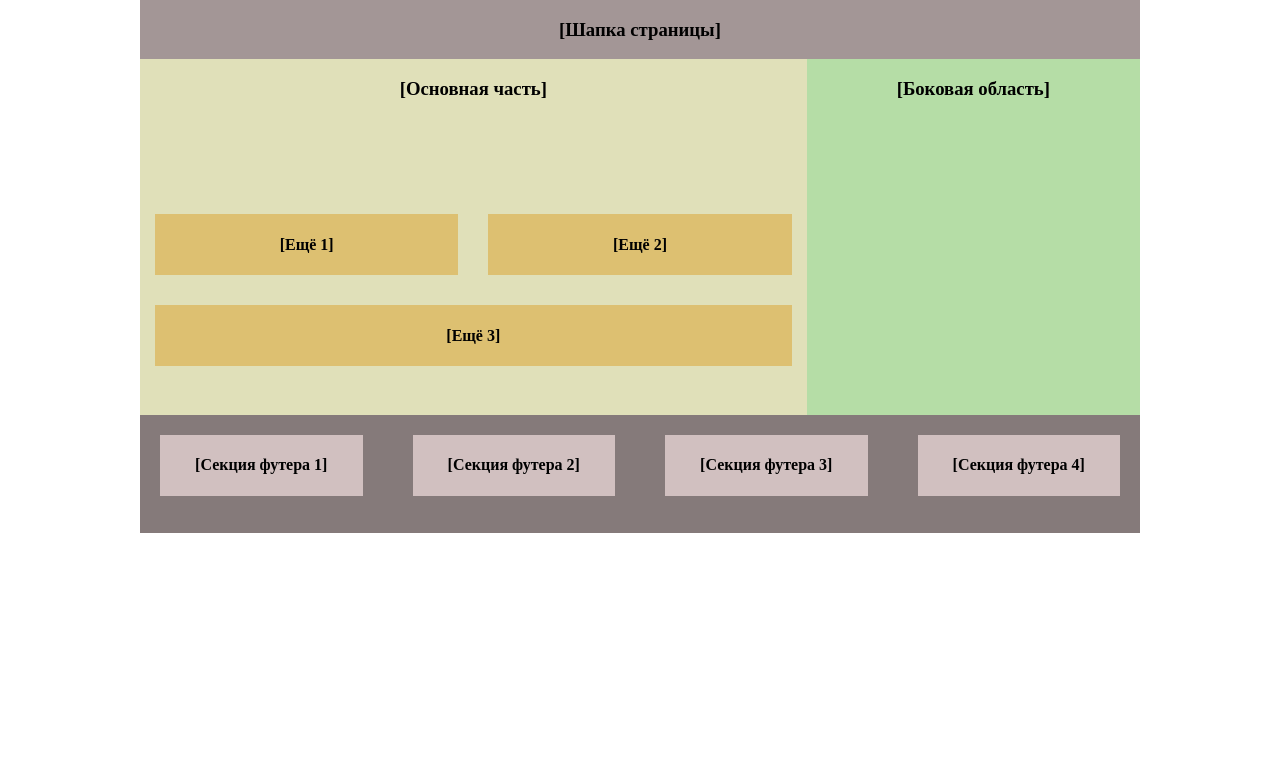
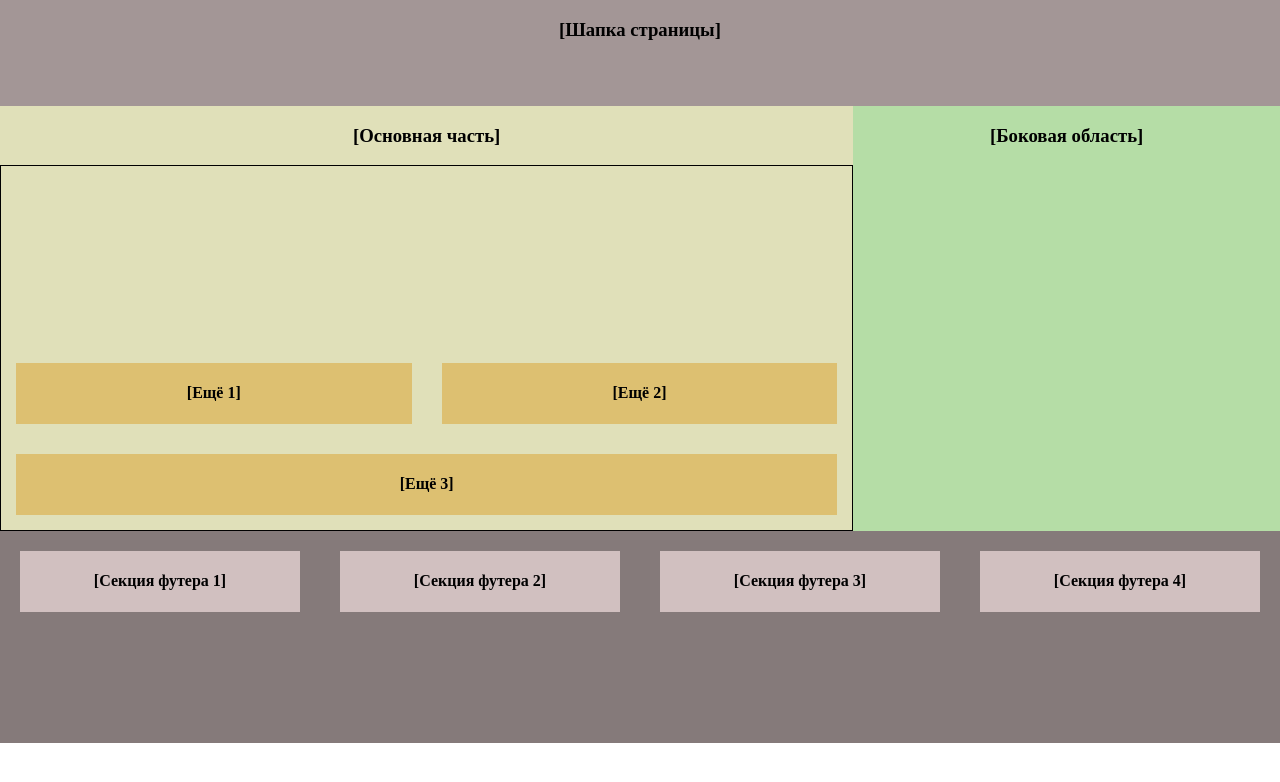
Before and after one commit to zvezdynya/week6_exercise2, a plain HTML site: page index.html in a window 1280 px wide. Drawn offline with Linux system fonts and the light colour scheme.

Commit message:
commit(25/02/2022)

```diff
--- a/assets/css/style.css
+++ b/assets/css/style.css
@@ -1,12 +1,12 @@
 .container {
     display: grid;
     grid-template-columns: 4fr 2fr;
-    grid-template-rows: 1fr 3fr 3fr 2fr;
+    grid-template-rows: 1fr 2fr 2fr 2fr;
     grid-template-areas: "hd hd"
         "cnt sdb"
         "cnt sdb"
         "ftr ftr";
-    max-width: 1000px;
+    max-width: 1400px;
     margin: auto;
     overflow: hidden;
 }
@@ -24,10 +24,11 @@
 }
 
 .article {
+    display: grid;
+    grid-template-columns: repeat(2, 1fr);
+    grid-template-rows: repeat(4, 1fr);
     grid-area: 3/1/4/2;
-    display: grid;
-    margin-top: 15%;
-    margin-bottom: 5%;
+    border: 1px solid black;
 }
 
 .more_1,
@@ -39,15 +40,15 @@
 }
 
 .more_1 {
-    grid-area: 1/1/2/2;
+    grid-area: 3/1/4/2;
 }
 
 .more_2 {
-    grid-area: 1/2/2/3;
+    grid-area: 3/2/4/3;
 }
 
 .more_3 {
-    grid-area: 2/1/3/3;
+    grid-area: 4/1/5/3;
 }
 
 .sidebar {
@@ -65,18 +66,15 @@
     display: grid;
     grid-area: cfs;
     grid-template-columns: repeat(auto-fit, minmax(200px, 1fr));
-    align-items: center;
-    justify-content: space-around;
-    gap: 10px;
 }
 
 .fs_1,
 .fs_2,
 .fs_3,
 .fs_4 {
+    margin: 20px;
     text-align: center;
     background-color: rgb(209, 192, 192);
-    margin: 20px;
 }
 
 .fs_1 {
```
